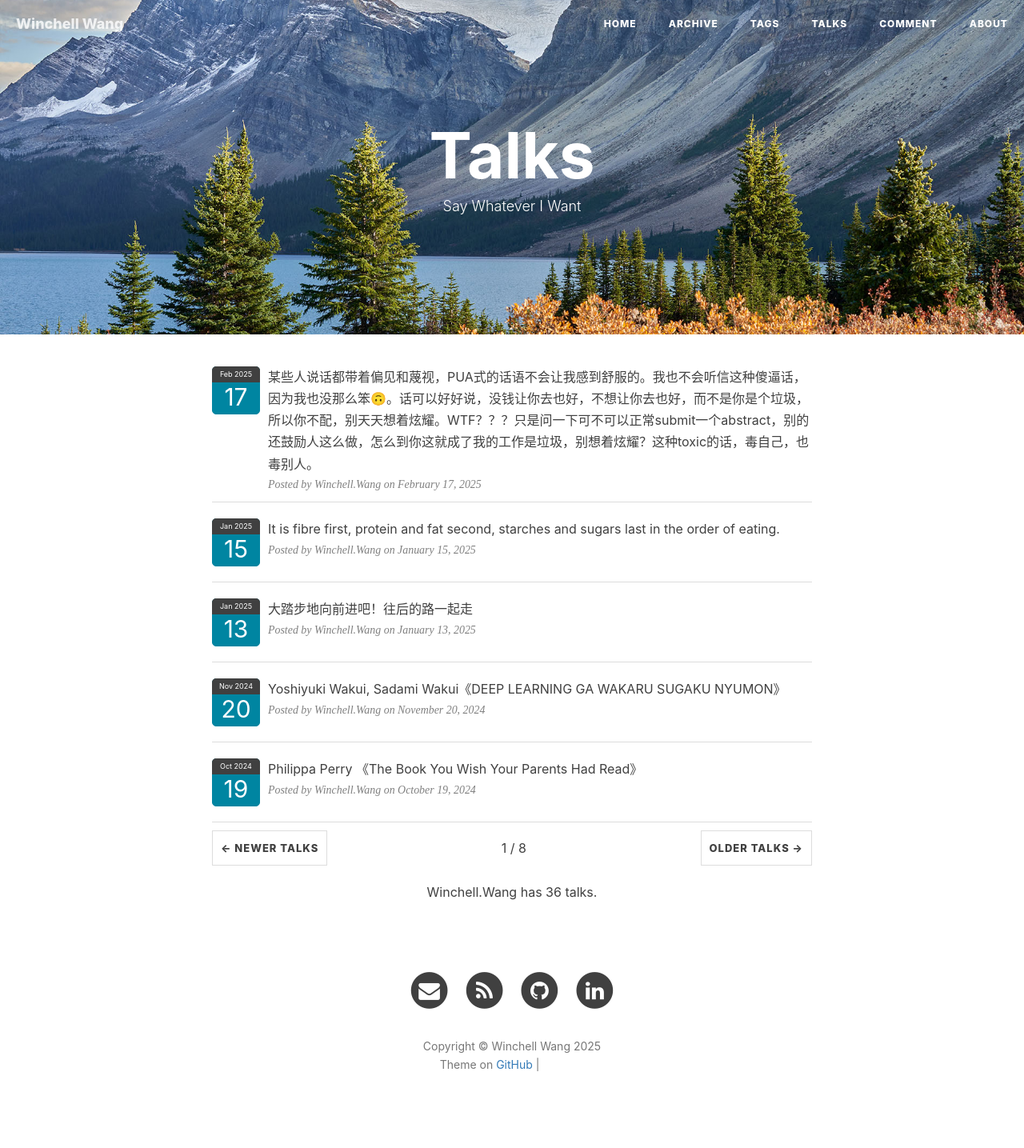
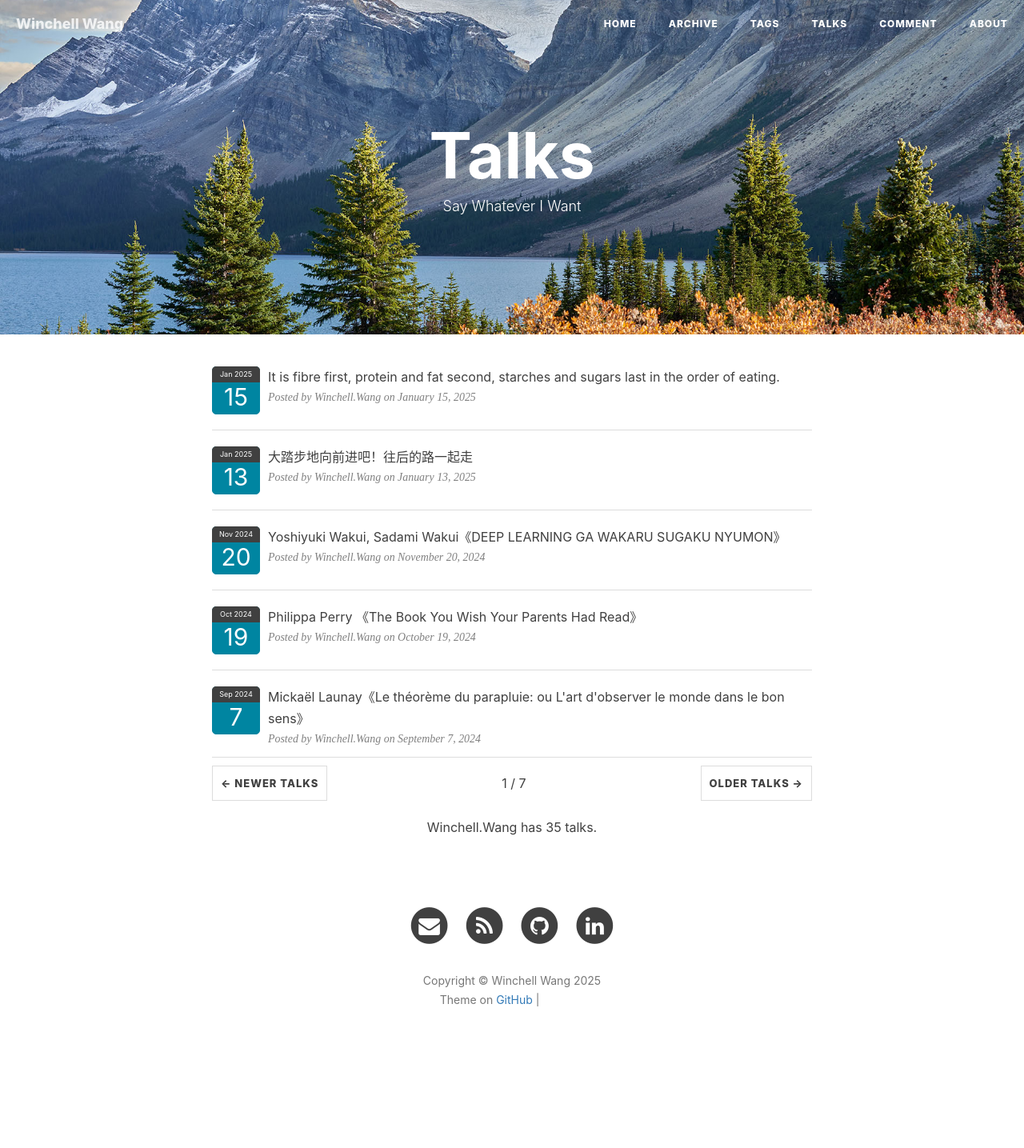
Before and after one commit to WinchellWang/winchellwang.github.io, a Jekyll site: the page built from 3talk.html, in a window 1280 px wide. Shown: the whole page at 80% size. Built offline with Jekyll 4.4.1, drawn with Linux system fonts in a browser that asks for light colours; nearby versions of some CDN libraries; comment, search, counter and statistics services are not loaded; after the commit the page ends 1354 px from its top, so only the background shows below that; grey boxes are pictures that could not be loaded.

```diff
--- a/_data/talks.yml
+++ b/_data/talks.yml
@@ -1,9 +1,6 @@
 # Template
 # - mytalk: ""
 #   talkdate: "2023-05"
-
-- mytalk: "某些人说话都带着偏见和蔑视，PUA式的话语不会让我感到舒服的。我也不会听信这种傻逼话，因为我也没那么笨🙃。话可以好好说，没钱让你去也好，不想让你去也好，而不是你是个垃圾，所以你不配，别天天想着炫耀。WTF？？？只是问一下可不可以正常submit一个abstract，别的还鼓励人这么做，怎么到你这就成了我的工作是垃圾，别想着炫耀？这种toxic的话，毒自己，也毒别人。"
-  talkdate: "2025-02-17"
 
 - mytalk: "It is fibre first, protein and fat second, starches and sugars last in the order of eating."
   talkdate: "2025-01-15"
```
